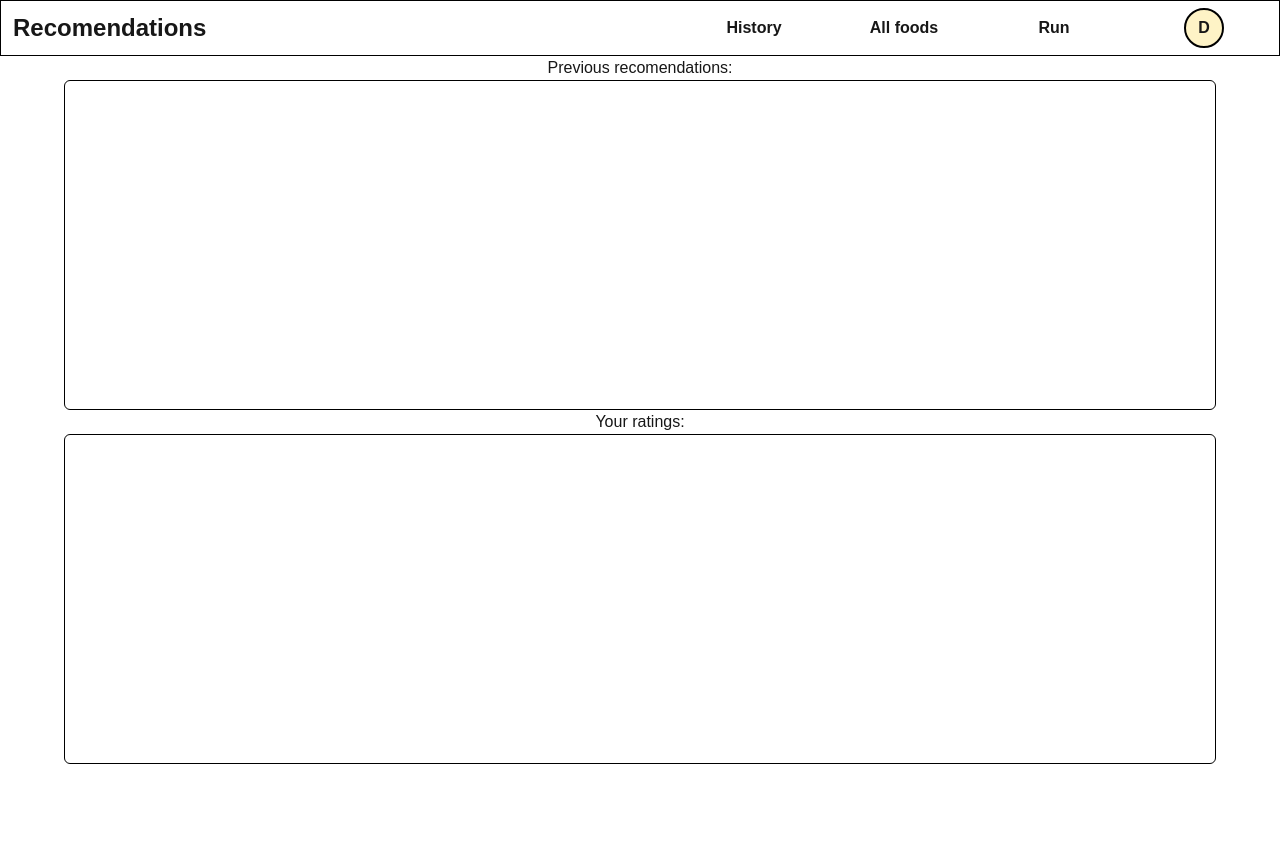
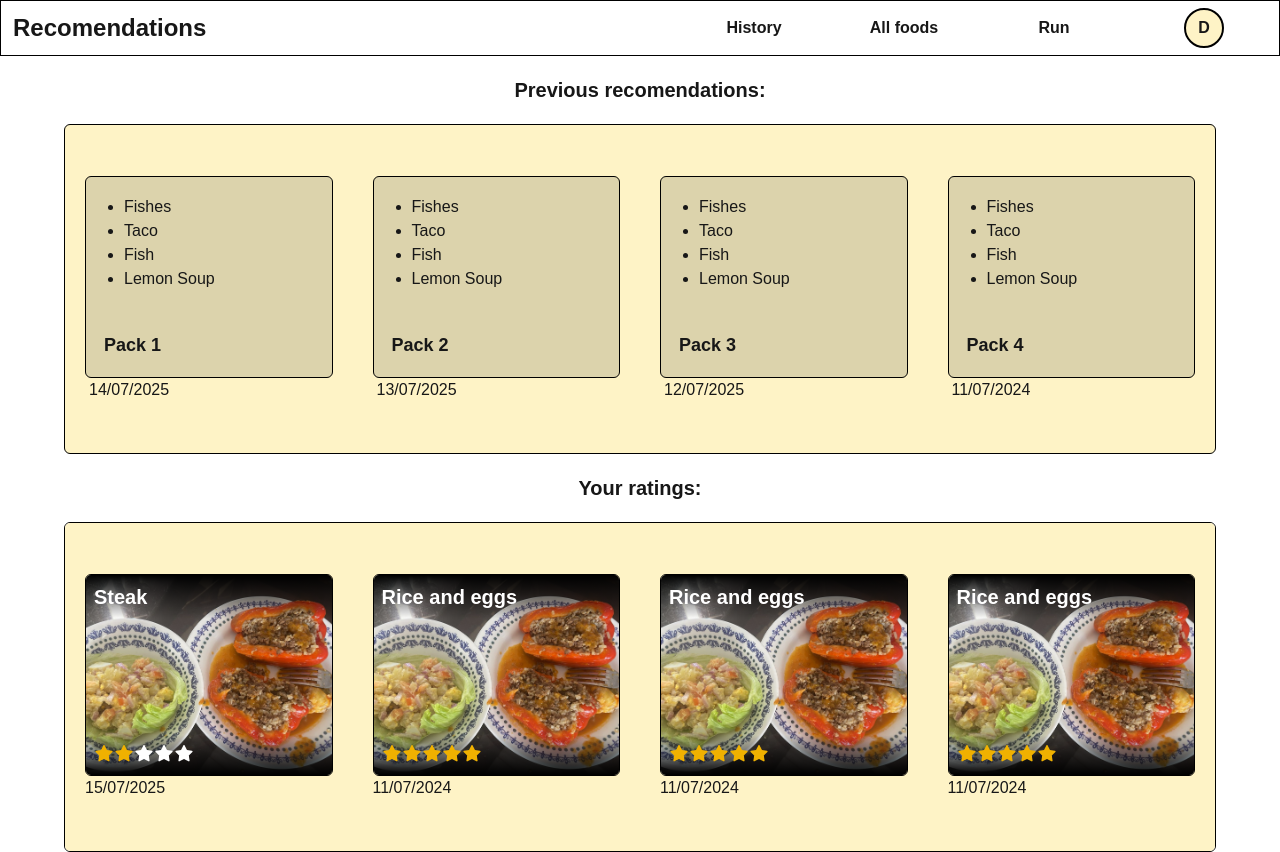
Before and after one commit to Diegdary/foodML-front, a Next.js app: page /history in a window 1280 px wide. Before the commit the page ends 800 px from the top, so only its background shows below. Built offline with nearby package versions, Linux system fonts and the light colour scheme.

Commit message:
history page finished, still missing colors

```diff
--- a/src/app/history/page.tsx
+++ b/src/app/history/page.tsx
@@ -1,9 +1,46 @@
 "use client";
 
+import { FontAwesomeIcon } from "@fortawesome/react-fontawesome";
+import { faStar } from "@fortawesome/free-solid-svg-icons";
+import { faStar as voidStar } from "@fortawesome/free-regular-svg-icons";
 import { useState } from "react";
 
 export default function History() {//get info
   const [name, setName] = useState("Diego");
+  const [ratingsPack,setRatingsPack] = useState([{name:"Steak",rating:2.5,date:"15/07/2025",imgURL:"https:"},{name:"Rice and eggs",rating:5,date:"11/07/2024",imgURL:"https:"},{name:"Rice and eggs",rating:5,date:"11/07/2024",imgURL:"https:"},{name:"Rice and eggs",rating:5,date:"11/07/2024",imgURL:"https:"},{name:"Rice and eggs",rating:5,date:"11/07/2024",imgURL:"https:"}]);
+
+  const [foodPacks, setPacks] = useState([{pack:
+    [{ name: "Fishes", category: 'Salad', ingredients: ["Salt", "Lettuce", "Etc."] },
+    { name: "Taco", category: 'Spicy', ingredients: ["Taco", "Lettuce", "meat", "Lettuce", "meat", "Lettuce", "meat", "Lettuce", "meat", "Lettuce", "meat"
+    , "Lettuce", "meat", "Lettuce", "meat", "Lettuce", "meat", "Lettuce", "meat"] },
+    { name: "Fish", category: 'Fast food', ingredients: ["Salt", "Lots of lettuce", "Etc."] },
+    { name: "Lemon Soup", category: 'Soup', ingredients: ["Salt", "Watta", "Lemon"] }],date:"14/07/2025"},
+  {pack:[{ name: "Fishes", category: 'Salad', ingredients: ["Salt", "Lettuce", "Etc."] },
+    { name: "Taco", category: 'Spicy', ingredients: ["Taco", "Lettuce", "meat", "Lettuce", "meat", "Lettuce", "meat", "Lettuce", "meat", "Lettuce", "meat"
+    , "Lettuce", "meat", "Lettuce", "meat", "Lettuce", "meat", "Lettuce", "meat"] },
+    { name: "Fish", category: 'Fast food', ingredients: ["Salt", "Lots of lettuce", "Etc."] },
+    { name: "Lemon Soup", category: 'Soup', ingredients: ["Salt", "Watta", "Lemon"] }],date:"13/07/2025"},
+  {pack:[{ name: "Fishes", category: 'Salad', ingredients: ["Salt", "Lettuce", "Etc."] },
+    { name: "Taco", category: 'Spicy', ingredients: ["Taco", "Lettuce", "meat", "Lettuce", "meat", "Lettuce", "meat", "Lettuce", "meat", "Lettuce", "meat"
+    , "Lettuce", "meat", "Lettuce", "meat", "Lettuce", "meat", "Lettuce", "meat"] },
+    { name: "Fish", category: 'Fast food', ingredients: ["Salt", "Lots of lettuce", "Etc."] },
+    { name: "Lemon Soup", category: 'Soup', ingredients: ["Salt", "Watta", "Lemon"] }],date:"12/07/2025"},
+  {pack:[{ name: "Fishes", category: 'Salad', ingredients: ["Salt", "Lettuce", "Etc."] },
+    { name: "Taco", category: 'Spicy', ingredients: ["Taco", "Lettuce", "meat", "Lettuce", "meat", "Lettuce", "meat", "Lettuce", "meat", "Lettuce", "meat"
+    , "Lettuce", "meat", "Lettuce", "meat", "Lettuce", "meat", "Lettuce", "meat"] },
+    { name: "Fish", category: 'Fast food', ingredients: ["Salt", "Lots of lettuce", "Etc."] },
+    { name: "Lemon Soup", category: 'Soup', ingredients: ["Salt", "Watta", "Lemon"] }],date:"11/07/2024"},
+  ]);
+
+    const starsController = (position:number)=>{
+    const follow_up = [0,0,0,0,0].map((_element,index)=>index<=position?1:0);
+    return follow_up.map((element,index)=>
+    <FontAwesomeIcon key={index} icon={faStar} className={element==1?'text-yellow-500':'text-white'} size='1x'/>
+    );
+  }
+
+
+
     return (
       <div>
         <header className="h-14 w-full border border-black border-solid">
@@ -22,13 +59,42 @@ export default function History() {//get info
           </nav>
         </header>
         <main className="flex flex-col items-center">
-          <h2 className="text-left">Previous recomendations:</h2>
-          <article className="w-[90%] h-[330px] border border-solid border-black rounded-md ">
-
+          <h2 className="mx-5 my-5 text-left text-xl font-bold">Previous recomendations:</h2>
+          <article className="bg-amber-100 w-[90%] h-[330px] p-5 border border-solid border-black rounded-md flex gap-10 overflow-x-auto overflow-y-hidden" style={{scrollbarColor:"#8b8b8b #fef3c6"}}>
+          {foodPacks.map((value,index)=>
+          <div key={index} className="w-[calc((100%-120px)/4)] flex flex-col justify-center shrink-0">
+            <figure className="bg-[#0002]  p-4.5 border border-black border-solid w-full h-[70%] flex flex-col justify-between items-start rounded-md overflow-hidden">
+                <div>
+                  <ul className="list-disc ps-5">
+                    {value.pack.map((currentFood,foodIndex)=>
+                    <li key={foodIndex}>{currentFood.name}</li>
+                    )}
+                  </ul>
+                </div>
+                <div className="w-full">
+                  <h3 className="font-bold text-lg">Pack {index+1}</h3>
+                </div>
+              </figure>
+              <p className="ml-1">{value.date}</p>
+          </div>
+          )}
           </article>
-          <h2 className="text-left">Your ratings:</h2>
-          <article className="w-[90%] h-[330px] border border-solid border-black rounded-md ">
-
+          <h2 className="mx-5 my-5 text-left text-xl font-bold">Your ratings:</h2>
+          <article className="bg-amber-100 w-[90%] h-[330px] p-5 border border-solid border-black rounded-md flex gap-10 overflow-x-auto overflow-y-hidden" style={{scrollbarColor:"#8b8b8b #fef3c6"}}>
+            {ratingsPack.map((value,index)=>
+            <div key={index} className="w-[calc((100%-120px)/4)] flex flex-col justify-center shrink-0">
+              <figure className="z-10 relative border border-black border-solid w-full h-[70%] flex flex-col justify-between items-start rounded-md overflow-hidden">
+                <img className="-z-10 absolute w-full h-full object-cover" src="./template.jpeg"/>
+                <div className="w-full z-50 p-2 bg-linear-to-b from-[rgba(0,0,0,6)] to-[rgba(0,0,0,0)]">
+                  <h3 className="text-xl font-bold text-white">{value.name}</h3>
+                </div>
+                <div className="w-full z-50 p-2 bg-linear-to-b from-[rgba(0,0,0,0)] to-[rgba(0,0,0,6)]">
+                  {starsController(value.rating-1)}
+                </div>
+              </figure>
+              <p>{value.date}</p>
+            </div>
+            )}
           </article>
         </main>
 
--- a/src/app/home-page.tsx
+++ b/src/app/home-page.tsx
@@ -7,11 +7,16 @@ import { useState } from "react";
 
 
 export default function Home() {
-  const [name, setName] = useState("Diego");
+  const [name, setName] = useState("Diego Jose");
   const [Findex, setFindex] = useState(0);
   const [temp_rating, setTempRt] = useState([0,-1]);//[old position, current position]
-  const [foodPack, setPack] = useState([{ name: "Fishes", category: 'Salad', ingredients: ["Salt", "Lettuce", "Etc."] }, { name: "Taco", category: 'Spicy', ingredients: ["Taco", "Lettuce", "meat", "Lettuce", "meat", "Lettuce", "meat", "Lettuce", "meat", "Lettuce", "meat"
-    , "Lettuce", "meat", "Lettuce", "meat", "Lettuce", "meat", "Lettuce", "meat"] }, { name: "Fish", category: 'Fast food', ingredients: ["Salt", "Lots of lettuce", "Etc."] }, { name: "Lemon Soup", category: 'Soup', ingredients: ["Salt", "Watta", "Lemon"] }]);
+  const [foodPack, setPack] = useState([
+    { name: "Fishes", category: 'Salad', ingredients: ["Salt", "Lettuce", "Etc."] },
+    { name: "Taco", category: 'Spicy', ingredients: ["Taco", "Lettuce", "meat", "Lettuce", "meat", "Lettuce", "meat", "Lettuce", "meat", "Lettuce", "meat"
+    , "Lettuce", "meat", "Lettuce", "meat", "Lettuce", "meat", "Lettuce", "meat"] },
+    { name: "Fish", category: 'Fast food', ingredients: ["Salt", "Lots of lettuce", "Etc."] },
+    { name: "Lemon Soup", category: 'Soup', ingredients: ["Salt", "Watta", "Lemon"] },
+  { name: "Lemon Soup", category: 'Soup', ingredients: ["Salt", "Watta", "Lemon"] }]);
 
   const starsController = (position:number)=>{
     const follow_up = [0,0,0,0,0].map((_element,index)=>index<=position?1:0);
@@ -23,6 +28,10 @@ export default function Home() {
 
   const starClickController = (position:number)=>{
     setTempRt([position,position]);
+  }
+
+  const getFirstName = (fullName:string)=>{
+    return fullName.split(' ')[0];
   }
 
 
@@ -44,10 +53,10 @@ export default function Home() {
         </nav>
       </header>
       <main className="flex flex-col items-center">
-        <h1 className="self-start mx-5 my-7 text-xl">Hello {name}. Are any of these of interest to you?</h1>
-        <article className="bg-amber-100 border border-black border-solid w-[90%] h-[37vh] p-5 rounded-md flex gap-10">
+        <h1 className="self-start mx-5 my-7 text-xl">Hello, {getFirstName(name)}. Are any of these of interest to you?</h1>
+        <article className="bg-amber-100 border border-black border-solid w-[90%] h-[335px] p-5 rounded-md flex gap-10 overflow-x-auto overflow-y-hidden" style={{scrollbarColor:"#8b8b8b #fef3c6"}}>
           {foodPack.map((value, index) => (
-            <div key={index} className="basis-full flex flex-col justify-center" onClick={() => { setFindex(index) }}>
+            <div key={index} className="w-[calc((100%-120px)/4)] flex flex-col justify-center shrink-0" onClick={() => { setFindex(index) }}>
               <figure className="relative border border-black border-solid w-full h-[70%] flex items-end rounded-md overflow-hidden">
                 <img className="absolute w-full h-full object-cover " src="./template.jpeg" alt="" />
                 <div className="w-full z-50 bg-linear-to-b from-[rgba(0,0,0,0)] to-[rgba(0,0,0,6)]">
@@ -87,14 +96,13 @@ export default function Home() {
             </div>
           </section>
           <section className="basis-full flex flex-col ">
-            <h2 className="text-2xl font-bold">Category</h2>
+            <h2 className="text-2xl font-bold">Category: {foodPack[Findex].category}</h2>
             <div className="mt-4 pl-2 overflow-x-hidden overflow-y-auto">
               <h3>Ingredients:</h3>
               <ul className="list-disc ps-5">
                 {foodPack[Findex].ingredients.map((value, index) => <li key={index}>{value}</li>)}
               </ul>
             </div>
-
           </section>
         </article>
       </main>
```
